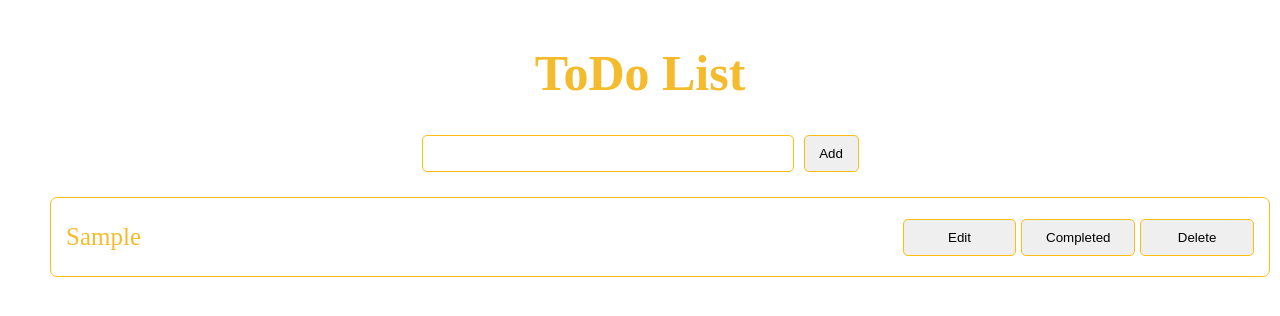
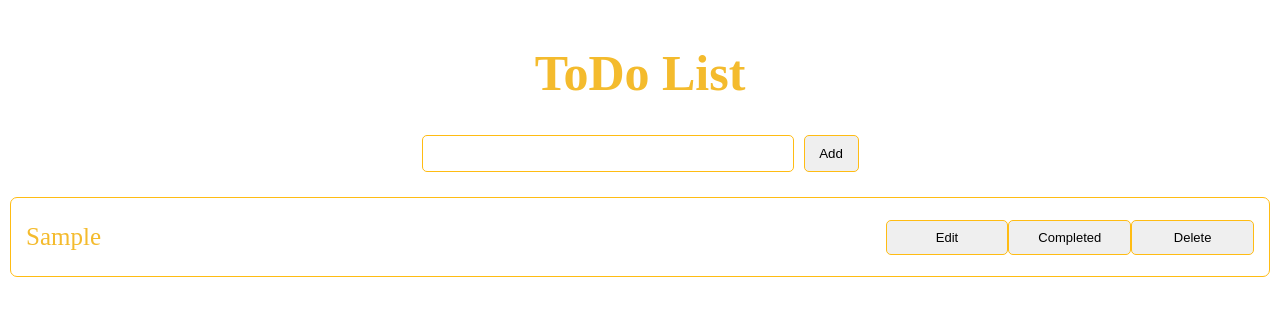
Before and after one commit to vardanyanmary/first-react-app, a React (Create React App) app: page / in a window 1280 px wide. Both pictures are taken after typing "Sample" into the empty fields and a click on the button "Add". Shown: the top 316 px of the page. Built offline with nearby package versions, Linux system fonts and the light colour scheme.

Commit message:
ToDo List

```diff
--- a/src/Components/ToDo/ToDo.css
+++ b/src/Components/ToDo/ToDo.css
@@ -1,5 +1,6 @@
 body{
     margin: 0;
+    padding: 0;
 }
 .TodoList {
     color: rgb(244, 187, 45);
@@ -34,3 +35,7 @@ body{
 .newTasks{
     background-color: rgb(249, 236, 219);
 }
+
+ul{
+    padding: 0;
+}
--- a/src/Components/ToDo/ToDoItem/ToDoItem.css
+++ b/src/Components/ToDo/ToDoItem/ToDoItem.css
@@ -13,13 +13,16 @@
     display: flex;
 }
 .ToDoItem button{
-    width: 45%;
+    width: 35%;
     height: 10%;
-    padding: 10px;
+    padding: 9px;
     border-radius: 5px;
     border: 1px solid rgb(255, 188, 19);
-    margin-left: 5px;
+    margin-right: 10px;
     text-align: center;
+    box-sizing: border-box;
+    font-size: 13px;
+    margin: 0 auto;
 }
 
 .ToDoItem button:hover{
--- a/src/Components/ToDo/ToDoItem/ToDoItem.tsx
+++ b/src/Components/ToDo/ToDoItem/ToDoItem.tsx
@@ -9,10 +9,52 @@ interface ToDoItemProps {
 }
 
 const ToDoItem = ({ todoItem }: ToDoItemProps) => {
-  const { id, task } = todoItem;
+  const { id, task, isCompleted } = todoItem;
   const [isInEditMode, setIsInEditMode] = useState(false);
+
   // const [isInDeleteMode, setIsInDeleteMode] = useState(false);
-  const [inputText, setInputText] = useState<string>(task);
+  // const [inputText, setInputText] = useState<string>(task);
+
+  //   Delete todo
+
+  // const deleteToDoItem = (id: number) => {
+  //   setToDoList([...toDoList.filter((toDoValue) => toDoValue.id !== id)]);
+  // };
+
+  // const deleteToDoItem = (listTask: IToDoItem) => {
+  //   const newToDos = toDoList.filter((toDoValue) => {
+  //     return toDoValue !== listTask;
+  //   });
+  //   setToDoList(newToDos);
+  // };
+
+  //-------------------------------
+
+  //Completed
+
+  // const completeTask = (id: IToDoItem[id]) => {
+  //   setToDoList(toDoList.map(todo) => {
+  //       if (todo.id === id) {
+  //         return {...todo, checked: !todo.checked}
+  //       }
+  //       return todo;
+  //   })
+  // }
+
+  // const completeTask = (taskNameCompleted: string) => {
+  //   setToDoList(
+  //     toDoList.filter((todo) => {
+  //       return todo.task != taskNameCompleted;
+  //     })
+  //   );
+  // };
+
+  // const handleChangeChecked = (id) => {
+  //   const copy = [...toDoList]
+  //   const current = copy.find(item => item.id === id)
+  //   current.isCompleted = !current.isCompleted;
+  //   setToDoList([...toDoList]);
+  // };
 
   return (
     <li className="ToDoItem">
@@ -25,10 +67,8 @@ const ToDoItem = ({ todoItem }: ToDoItemProps) => {
           />
           <button
           // onclick = {onTodoUpdate}
-          > Save
-          </button>
-        </>
-      ) : ( <p> {task} </p> )}
+          > Save </button>
+        </> ) : ( <p> {task} </p>)}
       <span>
         <button onClick={() => setIsInEditMode(true)}> Edit </button>
         <button> Completed </button>
```
Also changed, not shown: src/Components/ToDo/ToDo.tsx (+3 -56 lines).
